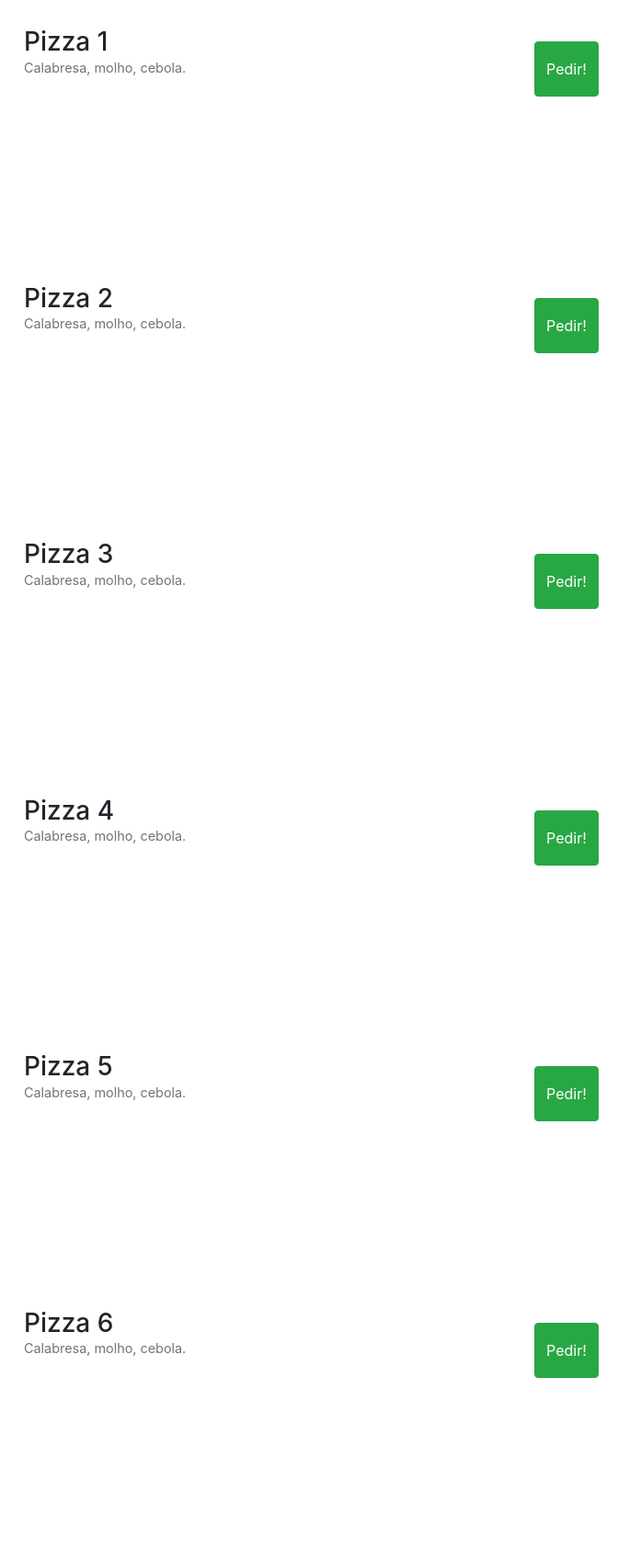
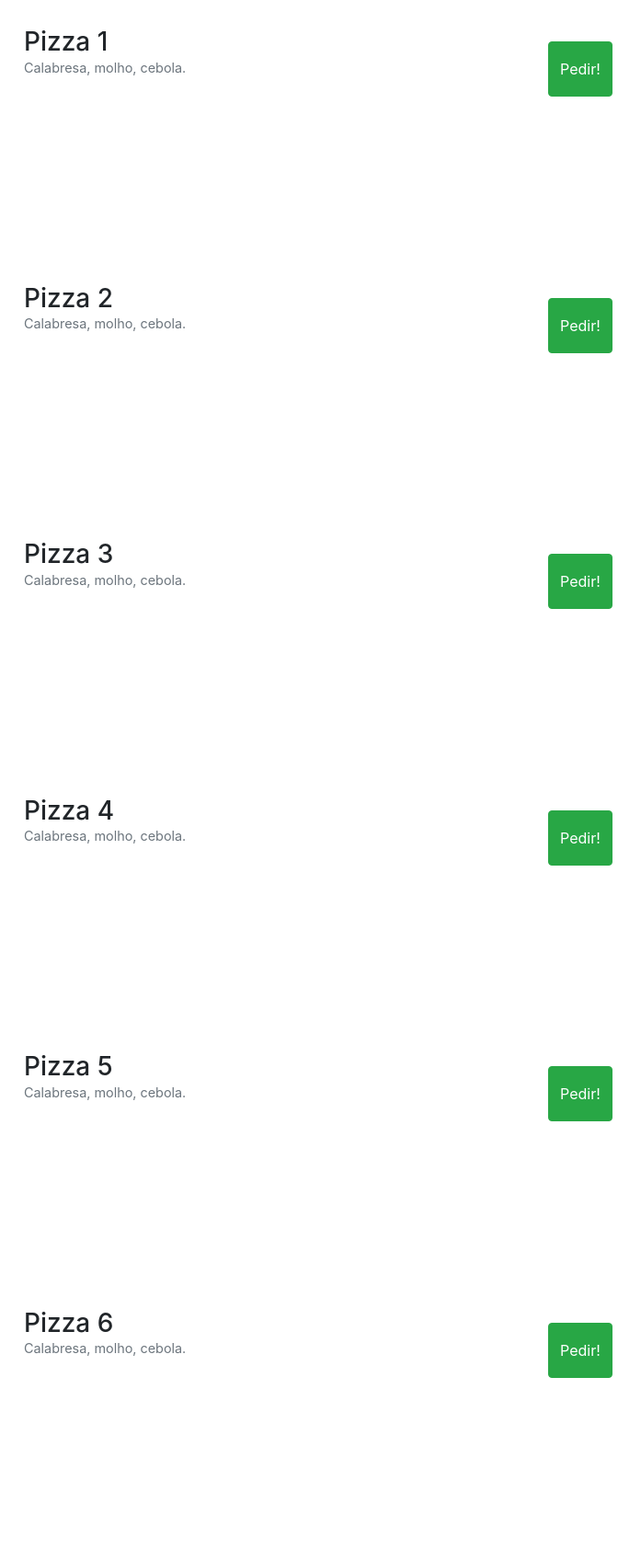
Before and after one commit to brunoserrano/amodadacasa, a plain HTML site: page pizzas.html in a window 1280 px wide. Shown: the part 153-1850 px from the top of the page at 92% size, 439-1136 px from the left. Drawn offline with nearby package versions, Linux system fonts and the light colour scheme; a script that the page names is missing.

Commit message:
Update pizzas.html

```diff
--- a/pizzas.html
+++ b/pizzas.html
@@ -31,7 +31,7 @@
                 <h3 class="pizza-titulo">Pizza 1</h3>
                 <p class="pizza-descricao">Calabresa, molho, cebola.</p>
             </div>
-            <div col-2>
+            <div class="col-2">
                 <button class="btn btn-success botao-pedir-pizza align-middle">Pedir!</button>
             </div>
         </div>
@@ -43,7 +43,7 @@
                 <h3 class="pizza-titulo">Pizza 2</h3>
                 <p class="pizza-descricao">Calabresa, molho, cebola.</p>
             </div>
-            <div col-2>
+            <div class="col-2">
                 <button class="btn btn-success botao-pedir-pizza align-middle">Pedir!</button>
             </div>
         </div>
@@ -55,7 +55,7 @@
                 <h3 class="pizza-titulo">Pizza 3</h3>
                 <p class="pizza-descricao">Calabresa, molho, cebola.</p>
             </div>
-            <div col-2>
+            <div class="col-2">
                 <button class="btn btn-success botao-pedir-pizza align-middle">Pedir!</button>
             </div>
         </div>
@@ -67,7 +67,7 @@
                 <h3 class="pizza-titulo">Pizza 4</h3>
                 <p class="pizza-descricao">Calabresa, molho, cebola.</p>
             </div>
-            <div col-2>
+            <div class="col-2">
                 <button class="btn btn-success botao-pedir-pizza align-middle">Pedir!</button>
             </div>
         </div>
@@ -79,7 +79,7 @@
                 <h3 class="pizza-titulo">Pizza 5</h3>
                 <p class="pizza-descricao">Calabresa, molho, cebola.</p>
             </div>
-            <div col-2>
+            <div class="col-2">
                 <button class="btn btn-success botao-pedir-pizza align-middle">Pedir!</button>
             </div>
         </div>
@@ -91,7 +91,7 @@
                 <h3 class="pizza-titulo">Pizza 6</h3>
                 <p class="pizza-descricao">Calabresa, molho, cebola.</p>
             </div>
-            <div col-2>
+            <div class="col-2">
                 <button class="btn btn-success botao-pedir-pizza align-middle">Pedir!</button>
             </div>
         </div>
@@ -103,7 +103,7 @@
                 <h3 class="pizza-titulo">Pizza 7</h3>
                 <p class="pizza-descricao">Calabresa, molho, cebola.</p>
             </div>
-            <div col-2>
+            <div class="col-2">
                 <button class="btn btn-success botao-pedir-pizza align-middle">Pedir!</button>
             </div>
         </div>
@@ -115,7 +115,7 @@
                 <h3 class="pizza-titulo">Pizza 8</h3>
                 <p class="pizza-descricao">Calabresa, molho, cebola.</p>
             </div>
-            <div col-2>
+            <div class="col-2">
                 <button class="btn btn-success botao-pedir-pizza align-middle">Pedir!</button>
             </div>
         </div>
@@ -127,7 +127,7 @@
                 <h3 class="pizza-titulo">Pizza 9</h3>
                 <p class="pizza-descricao">Calabresa, molho, cebola.</p>
             </div>
-            <div col-2>
+            <div class="col-2">
                 <button class="btn btn-success botao-pedir-pizza align-middle">Pedir!</button>
             </div>
         </div>
@@ -139,7 +139,7 @@
                 <h3 class="pizza-titulo">Pizza 10</h3>
                 <p class="pizza-descricao">Calabresa, molho, cebola.</p>
             </div>
-            <div col-2>
+            <div class="col-2">
                 <button class="btn btn-success botao-pedir-pizza align-middle">Pedir!</button>
             </div>
         </div>
```
